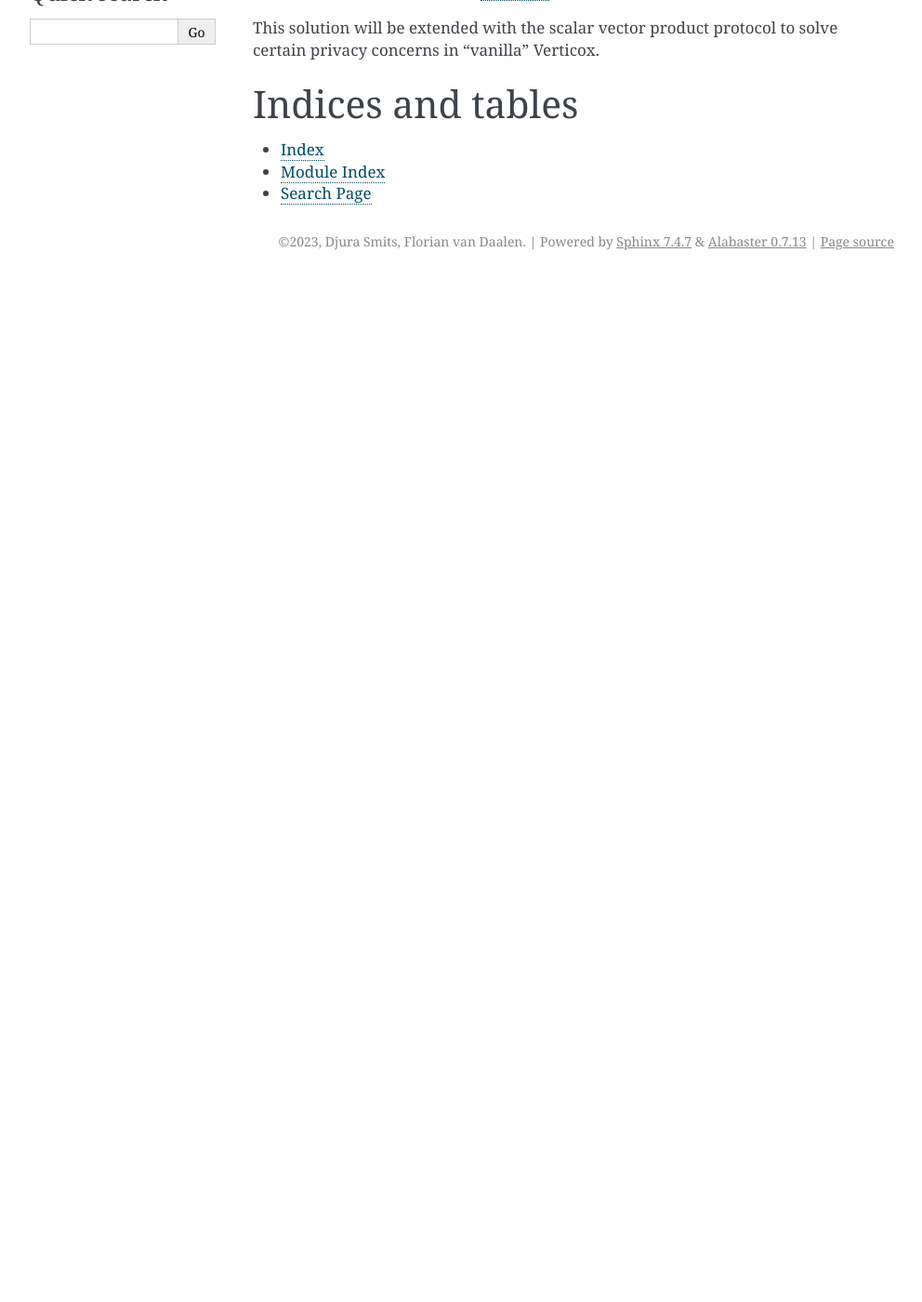
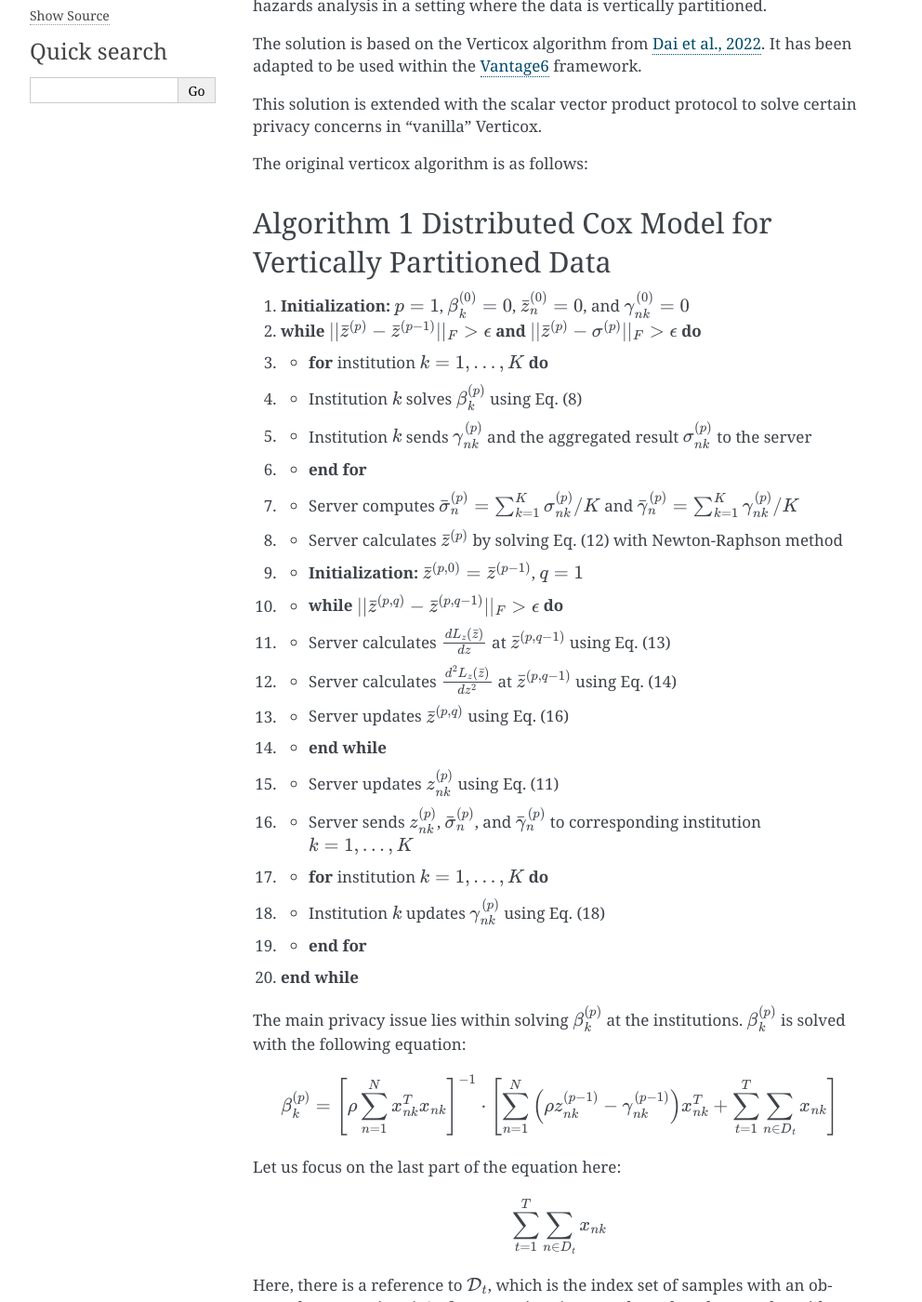
Before and after one commit to CARRIER-project/verticox, a Sphinx documentation site: the page built from python/source/index.rst, in a window 1280 px wide and 1400 px high, scrolled down 270 px. Shown: the whole window at 93% size, without its empty margins (148-1140 px from the left). Built offline with Sphinx 7.4.7, drawn with Linux system fonts in a browser that asks for light colours; pages that are not in the unit, such as notebooks, are missing from menus; before the commit the page ends 900 px from its top, so only the background shows below that; some of the changed text lies outside the part shown.

Commit message:
Described verticox+ algorithm

```diff
--- a/python/source/generated/verticox.vantage6.rst
+++ b/python/source/generated/verticox.vantage6.rst
@@ -20,3 +20,4 @@
       RPC_test_sum_local_features
       cross_validate
       fit
+      stepfunction_to_tuple
--- a/python/source/index.rst
+++ b/python/source/index.rst
@@ -1,7 +1,7 @@
 .. verticox+ documentation master file, created by
-   sphinx-quickstart on Mon Oct 16 15:20:35 2023.
-   You can adapt this file completely to your liking, but it should at least
-   contain the root `toctree` directive.
+sphinx-quickstart on Mon Oct 16 15:20:35 2023.
+You can adapt this file completely to your liking, but it should at least
+contain the root `toctree` directive.
 
 Welcome to verticox+'s documentation!
 =====================================
@@ -12,9 +12,69 @@
 `Dai et al., 2022 <https://ieeexplore.ieee.org/document/9076318)>`_. It has been adapted to be used
 within the `Vantage6 <https://vantage6.ai>`_ framework.
 
-This solution will be extended with the scalar vector product protocol to solve certain privacy concerns
-in "vanilla" Verticox.
+This solution is extended with the scalar vector product protocol to solve certain privacy
+concerns in "vanilla" Verticox.
 
+The original verticox algorithm is as follows:
+
+Algorithm 1 Distributed Cox Model for Vertically Partitioned Data
+-----------------------------------------------------------------
+
+1. **Initialization:** :math:`p = 1`, :math:`\beta_k^{(0)} = 0`, :math:`\bar{z}_n^{(0)} = 0`, and :math:`\gamma_{nk}^{(0)} = 0`
+2. **while** :math:`||\bar{z}^{(p)} - \bar{z}^{(p-1)}||_F > \epsilon` **and** :math:`||\bar{z}^{(p)} - \sigma^{(p)}||_F > \epsilon` **do**
+3.   - **for** institution :math:`k = 1, \ldots, K` **do**
+4.       - Institution :math:`k` solves :math:`\beta_k^{(p)}` using Eq. (8)
+5.       - Institution :math:`k` sends :math:`\gamma_{nk}^{(p)}` and the aggregated result :math:`\sigma_{nk}^{(p)}` to the server
+6.   - **end for**
+7.   - Server computes :math:`\bar{\sigma}_n^{(p)} = \sum_{k=1}^{K} \sigma_{nk}^{(p)} / K` and :math:`\bar{\gamma}_n^{(p)} = \sum_{k=1}^{K} \gamma_{nk}^{(p)} / K`
+8.   - Server calculates :math:`\bar{z}^{(p)}` by solving Eq. (12) with Newton-Raphson method
+9.   - **Initialization:** :math:`\bar{z}^{(p,0)} = \bar{z}^{(p-1)}`, :math:`q = 1`
+10.  - **while** :math:`||\bar{z}^{(p,q)} - \bar{z}^{(p,q-1)}||_F > \epsilon` **do**
+11.      - Server calculates :math:`\frac{dL_{z}(\bar{z})}{dz}` at :math:`\bar{z}^{(p,q-1)}` using Eq. (13)
+12.      - Server calculates :math:`\frac{d^2L_{z}(\bar{z})}{dz^2}` at :math:`\bar{z}^{(p,q-1)}` using Eq. (14)
+13.      - Server updates :math:`\bar{z}^{(p,q)}` using Eq. (16)
+14.  - **end while**
+15.  - Server updates :math:`z_{nk}^{(p)}` using Eq. (11)
+16.  - Server sends :math:`z_{nk}^{(p)}`, :math:`\bar{\sigma}_n^{(p)}`, and :math:`\bar{\gamma}_n^{(p)}` to corresponding institution :math:`k = 1, \ldots, K`
+17.  - **for** institution :math:`k = 1, \ldots, K` **do**
+18.      - Institution :math:`k` updates :math:`\gamma_{nk}^{(p)}` using Eq. (18)
+19.  - **end for**
+20. **end while**
+
+The main privacy issue lies within solving :math:`\beta_k^{(p)}` at the institutions.
+:math:`\beta_k^{(p)}` is solved with the following equation:
+
+.. math::
+
+    \beta_k^{(p)} = \left[ \rho \sum_{n=1}^{N} x_{nk}^T x_{nk} \right]^{-1}
+    \cdot
+    \left[ \sum_{n=1}^{N} \left( \rho z_{nk}^{(p-1)} - \gamma_{nk}^{(p-1)} \right) x_{nk}^T
+    + \sum_{t=1}^{T} \sum_{n \in D_t} x_{nk} \right]
+
+Let us focus on the last part of the equation here:
+
+.. math::
+
+   \sum_{t=1}^{T} \sum_{n \in D_t} x_{nk}
+
+Here, there is a reference to :math:`\mathcal{D}_t`, which is the index set of samples with an
+observed
+event at time :math:`t`. So for every time :math:`t` we need to select the samples with an observed
+event. This requires the availability of outcome data at every institution. In real-world usecases
+this is not always possible.
+
+Verticox+ solves this problem by making use of the n-party-scalar-product-protocol.
+In order to do that, we translate the inner sum :math:`\sum_{n \in D-t} x_nk` to a scalar product:
+
+
+.. math::
+      u_{kt} = x_k \cdot \vec{D_t}
+
+In this case, :math:`\vec{D_t}` is the boolean vector of length :math:`N` that indicates for each
+sample whether it had an event at time :math:`t` or not.
+
+Since :math:`u_{kt}` per time :math:`t` stays constant over iterations. We will only compute this at
+the beginning.
 
 .. toctree::
    :maxdepth: 2
```
Also changed, not shown: python/source/generated/verticox.client.rst (+6 -1 lines).
